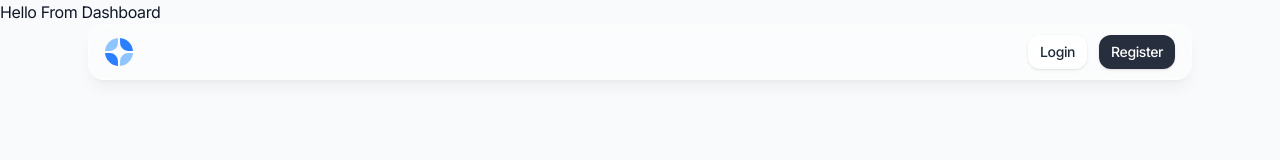
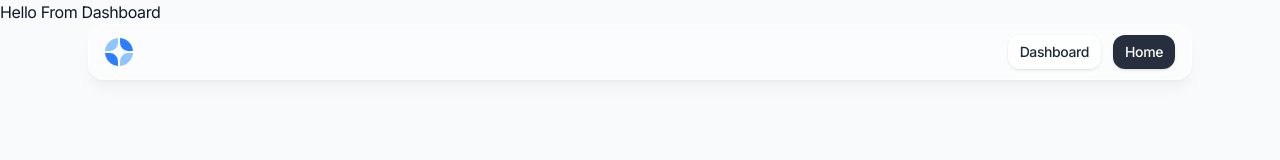
Before and after one commit to Deikazen/rover-iwill, a Next.js app in the folder frontend/: page /dashboard in a window 1280 px wide. Shown: the top 160 px of the page. Built offline with nearby package versions, Linux system fonts and the light colour scheme.

Commit message:
link navbar adjustment

```diff
--- a/frontend/components/ui/navbar.tsx
+++ b/frontend/components/ui/navbar.tsx
@@ -16,18 +16,18 @@ export default function Navbar() {
           <ul className="flex flex-1 items-center justify-end gap-3">
             <li>
               <Link
-                href="/signin"
+                href="/dashboard"
                 className="btn-sm rounded-xl bg-white/60 px-3 py-1.5 text-sm font-medium text-gray-800 shadow-sm backdrop-blur-sm transition-all hover:bg-white/90 hover:shadow"
               >
-                Login
+                Dashboard
               </Link>
             </li>
             <li>
               <Link
-                href="/signup"
+                href="/"
                 className="btn-sm rounded-xl bg-gray-900/90 px-3 py-1.5 text-sm font-medium text-white shadow-sm transition-all hover:bg-gray-900"
               >
-                Register
+                Home
               </Link>
             </li>
           </ul>
```
